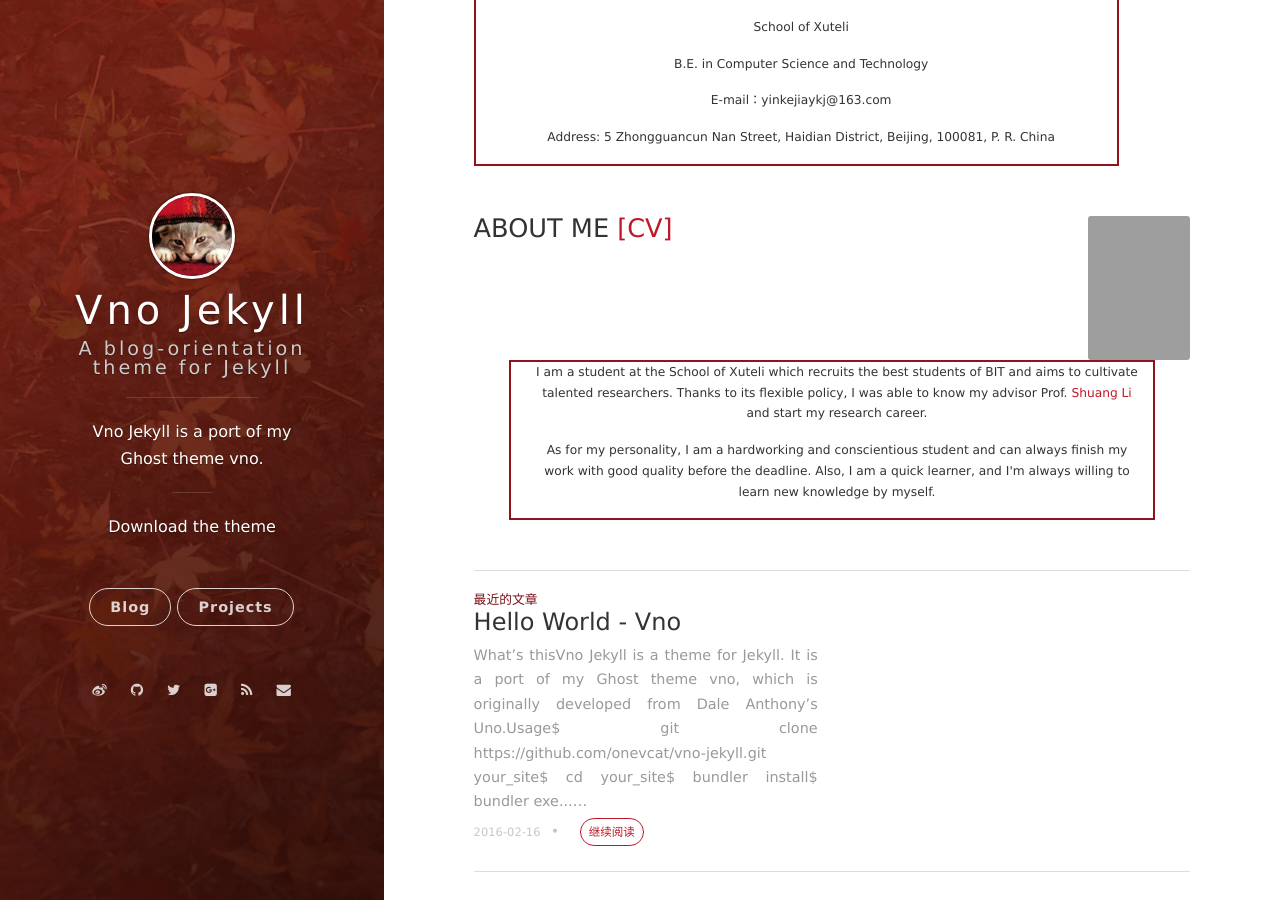
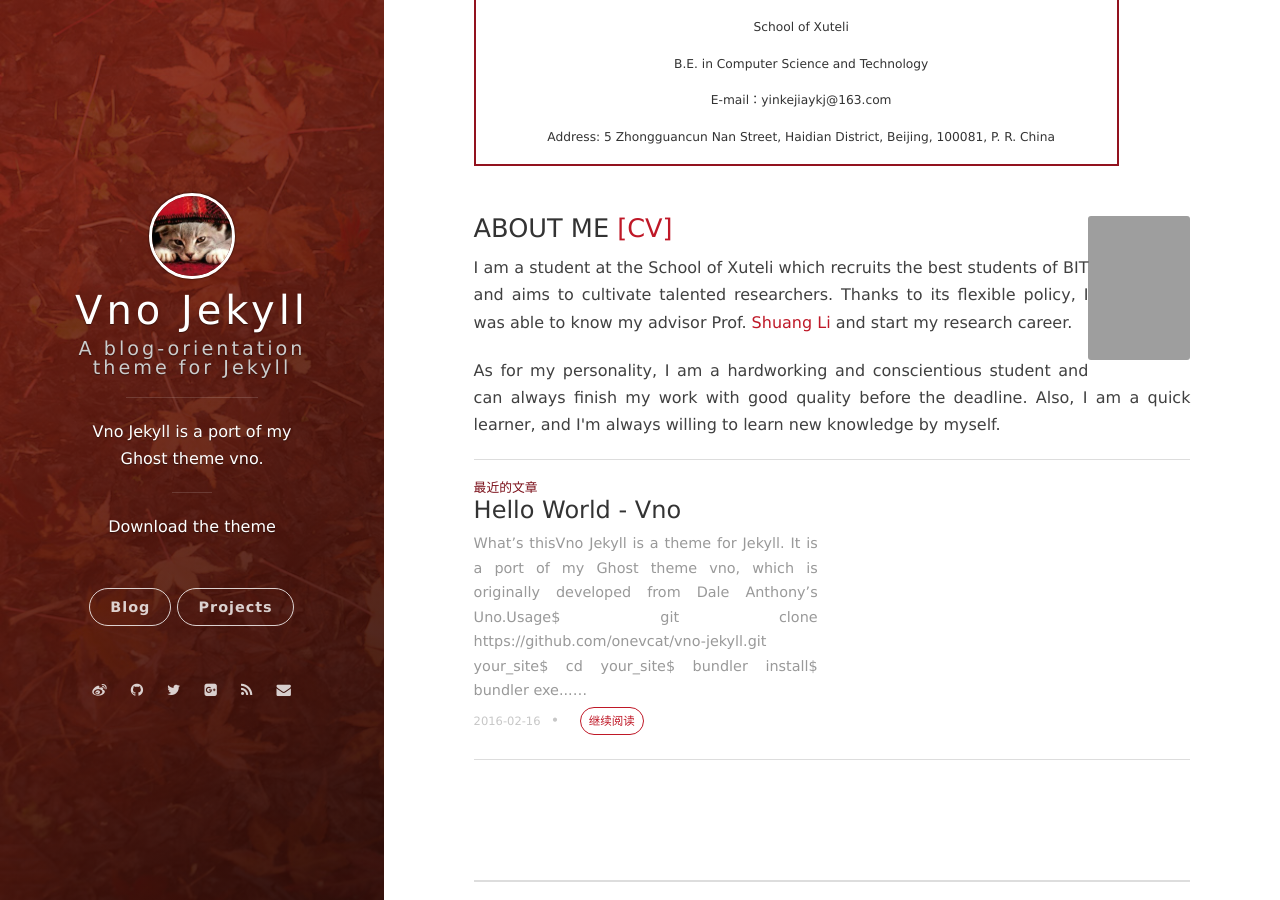
Before and after one commit to yinkejia/yinkejia.github.io, a Jekyll site: the page built from _posts/2016-02-15-sample-post.markdown, in a window 1280 px wide and 900 px high, scrolled down 309 px. Built offline with Jekyll 4.4.1, drawn with Linux system fonts in a browser that asks for light colours; nearby versions of some CDN libraries; comment, search, counter and statistics services are not loaded; grey boxes are pictures that could not be loaded.

Commit message:
Update 2016-02-15-sample-post.markdown

```diff
--- a/_posts/2016-02-15-sample-post.markdown
+++ b/_posts/2016-02-15-sample-post.markdown
@@ -16,15 +16,9 @@ date: 2016-02-15 15:32:24.000000000 +09:00
       <p><b>Address: 5 Zhongguancun Nan Street, Haidian District, Beijing, 100081, P. R. China</b></p>
     </td>
   </tr>
-</table><img style="float:right" src="https://raw.githubusercontent.com/yinkejia/homepage-of-Kejia-Yin/gh-pages/DSC_0003.JPG" width="102" height="144">
+</table>
 
-### ABOUT ME <a href="https://raw.githubusercontent.com/yinkejia/homepage-of-Kejia-Yin/gh-pages/CV_Kejia Yin.pdf" target="_blank">[CV]</a>
+### ABOUT ME <a href="https://raw.githubusercontent.com/yinkejia/homepage-of-Kejia-Yin/gh-pages/CV_Kejia Yin.pdf" target="_blank">[CV]</a><img style="float:right" src="https://raw.githubusercontent.com/yinkejia/homepage-of-Kejia-Yin/gh-pages/DSC_0003.JPG" width="102" height="144">
 
-<table border="0">
-  <tr>
-    <td width="200%">
-      <p>I am a student at the School of Xuteli which recruits the best students of BIT and aims to cultivate talented researchers. Thanks to its flexible policy, I was able to know my advisor Prof. <a href="http://shuangli.xyz/" target="_blank">Shuang Li</a> and start my research career.</p>
-      <p>As for my personality, I am a hardworking and conscientious student and can always finish my work with good quality before the deadline. Also, I  am a quick learner, and I'm always willing to learn new knowledge by myself.</p>
-     </td>
-  </tr>
-</table>
+<p>I am a student at the School of Xuteli which recruits the best students of BIT and aims to cultivate talented researchers. Thanks to its flexible policy, I was able to know my advisor Prof. <a href="http://shuangli.xyz/" target="_blank">Shuang Li</a> and start my research career.</p>
+<p>As for my personality, I am a hardworking and conscientious student and can always finish my work with good quality before the deadline. Also, I  am a quick learner, and I'm always willing to learn new knowledge by myself.</p>
```
